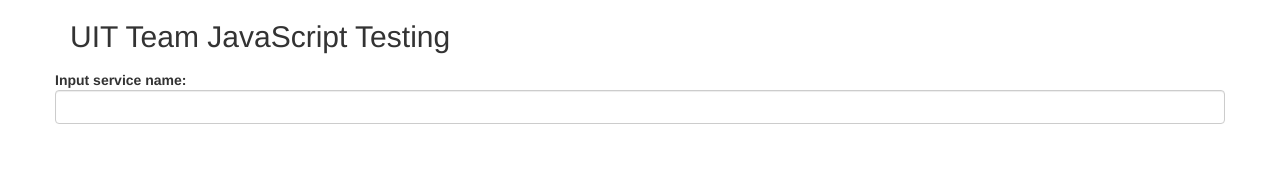
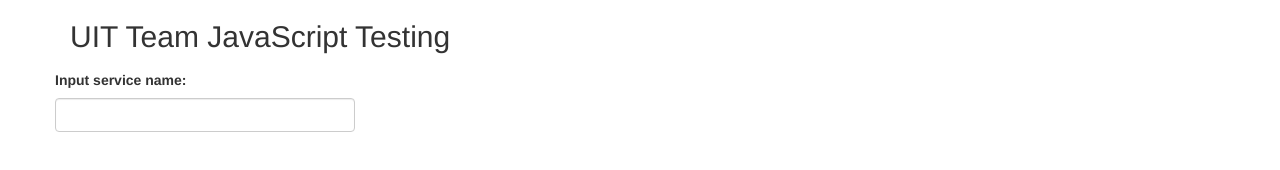
Before and after one commit to GiangLh7/purejs-autosuggestion, a website built with webpack: page exam.html in a window 1280 px wide. Built offline with nearby package versions, Linux system fonts and the light colour scheme.

Commit message:
Improve style for form controls

```diff
--- a/css/main.scss
+++ b/css/main.scss
@@ -1,3 +1,8 @@
+.form-control {
+    margin-top: 8px;
+    max-width: 300px;
+}
+
 .autocomplete-suggestions {
     text-align: left;
     cursor: default;
```
